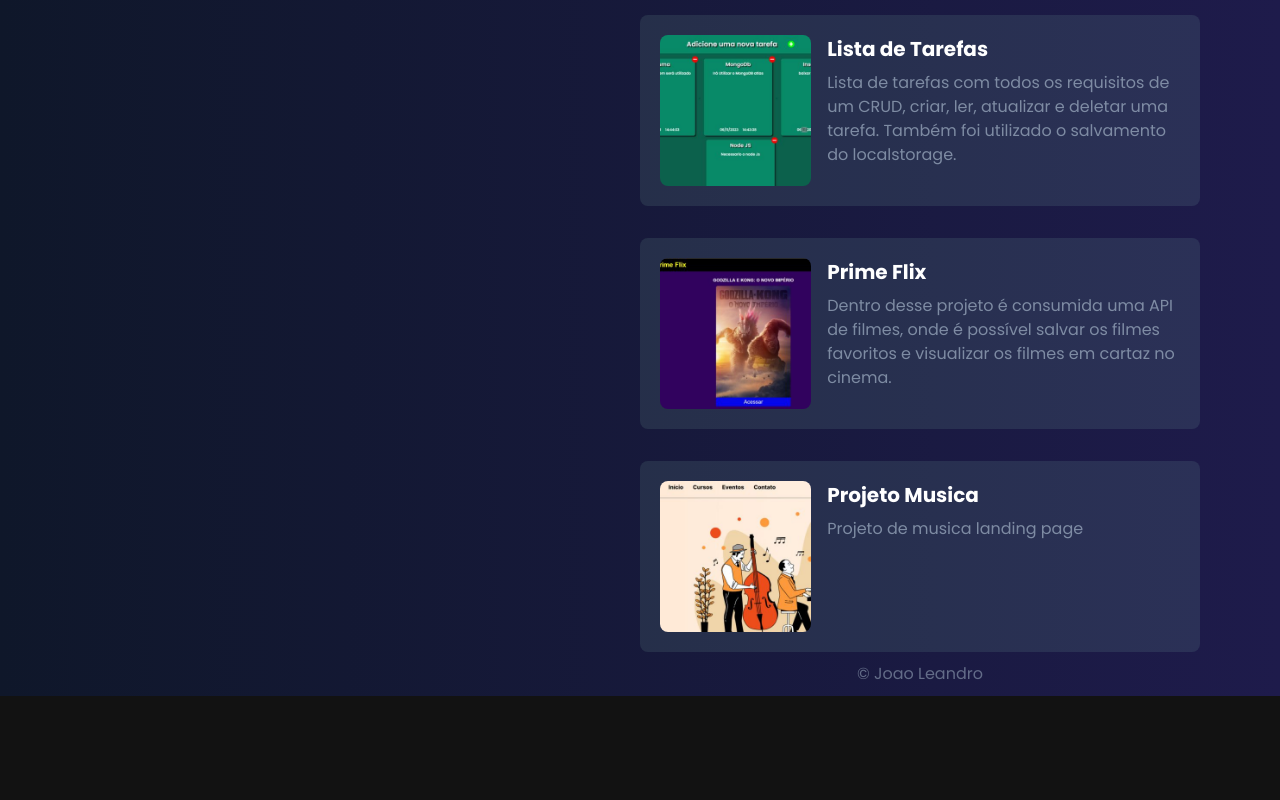
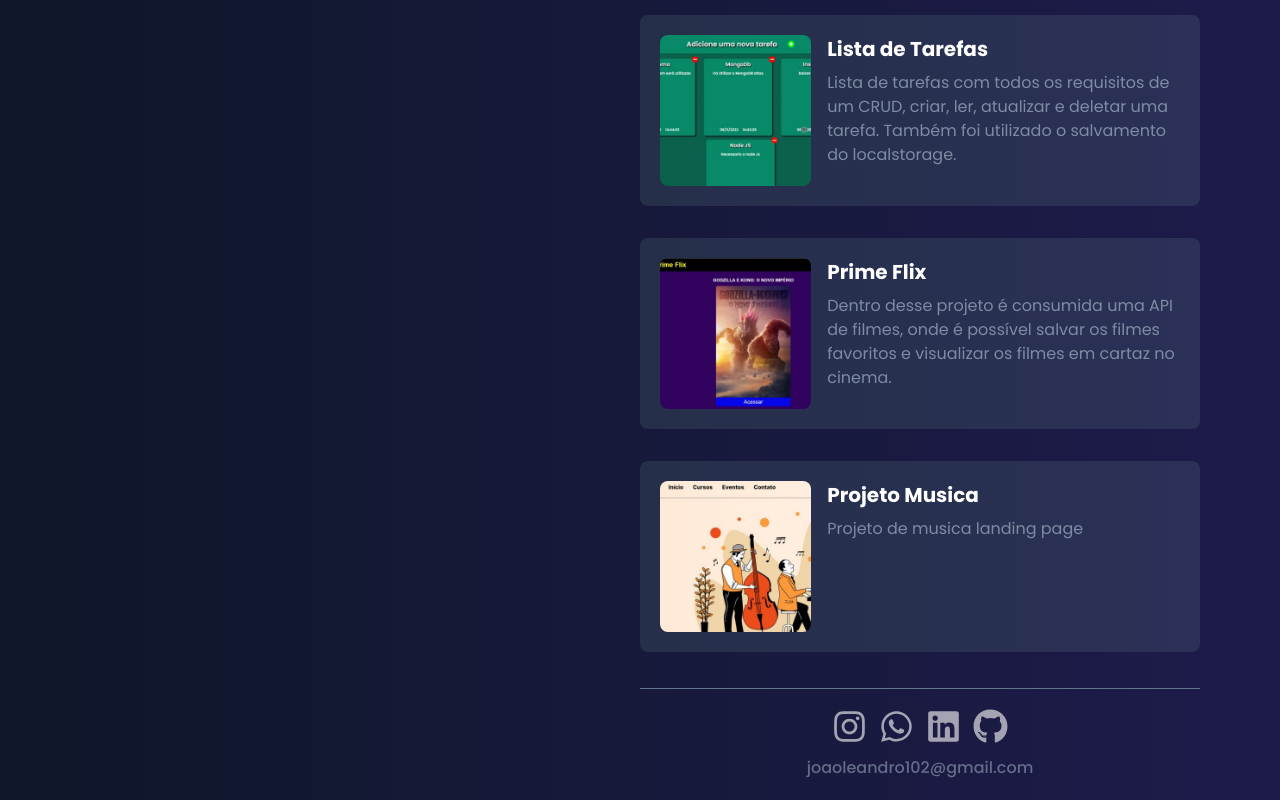
Before and after one commit to JoaoLeandroo/joaoleandro, a Next.js app: page / in a window 1280 px wide. Shown: the part 3192-3992 px from the top of the page. Before the commit the page ends 3888 px from the top, so only its background shows below. Built offline with nearby package versions, Linux system fonts and the light colour scheme.

Commit message:
style: Footer concluido

```diff
--- a/components/Footer.tsx
+++ b/components/Footer.tsx
@@ -1,9 +1,9 @@
+import Contacts from "./Contacts";
+
 const Footer = () => {
     return (
-        <footer className="h-11 w-full flex items-center justify-center">
-            <p className="text-slate-400/60">
-                &copy; Joao Leandro
-            </p>
+        <footer className="w-full p-5 flex items-center justify-center mt-9 border-t border-slate-500 hover:bg-slate-700/60 transition duration-200">
+            <Contacts/>
         </footer>
      );
 }
```
